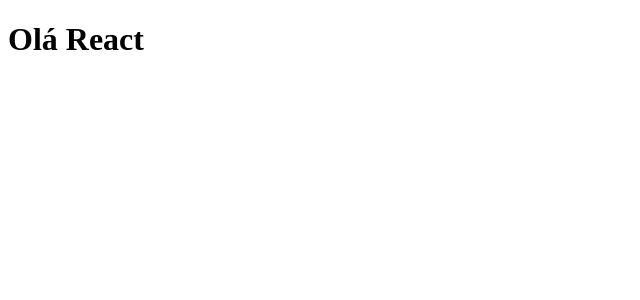
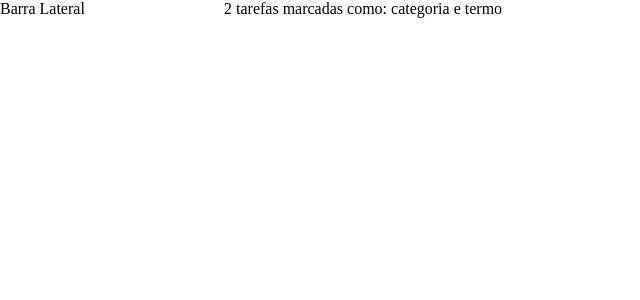
Before and after one commit to ClaudioFerreir/advancedToDoList, a React (Create React App) app: page / in a window 1280 px wide. Shown: the top 300 px of the page, without its empty margins (0-640 px from the left). Built offline with nearby package versions, Linux system fonts and the light colour scheme.

Commit message:
main struture

```diff
--- a/src/App.tsx
+++ b/src/App.tsx
@@ -1,8 +1,16 @@
+import EstiloGlobal, { Container } from './styles'
+import BarraLateral from './containers/BarraLateral'
+import ListaDeTarefas from './containers/ListaDeTarefas'
+
 function App() {
   return (
-    <div className="App">
-      <h1>Olá React</h1>
-    </div>
+    <>
+      <EstiloGlobal />
+      <Container>
+        <BarraLateral />
+        <ListaDeTarefas />
+      </Container>
+    </>
   )
 }
 
--- /dev/null
+++ b/src/containers/BarraLateral/index.tsx
@@ -0,0 +1,3 @@
+const BarraLateral = () => <aside>Barra Lateral</aside>
+
+export default BarraLateral
--- /dev/null
+++ b/src/containers/ListaDeTarefas/index.tsx
@@ -0,0 +1,5 @@
+const ListaDeTarefas = () => (
+  <main>2 tarefas marcadas como: categoria e termo</main>
+)
+
+export default ListaDeTarefas
--- a/src/styles/index.ts
+++ b/src/styles/index.ts
@@ -2,10 +2,16 @@
 
 const EstiloGlobal = createGlobalStyle`
   * {
-    margin: o;
+    margin: 0;
     padding: 0;
     box-sizing: border-box;
     family-font: 'Roboto', sans-serif;
   }
 `
+
+export const Container = styled.div`
+  display: grid;
+  grid-template-columns: 224px auto;
+`
+
 export default EstiloGlobal
```
